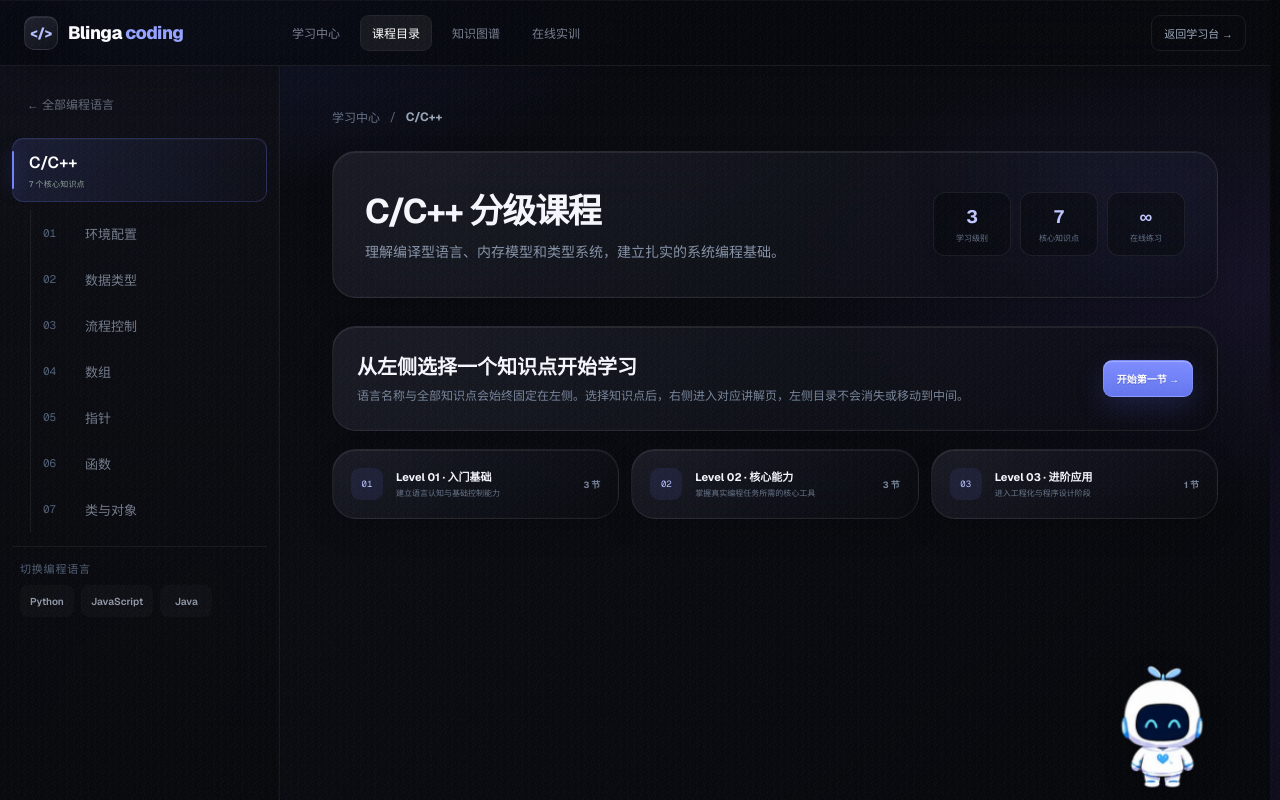
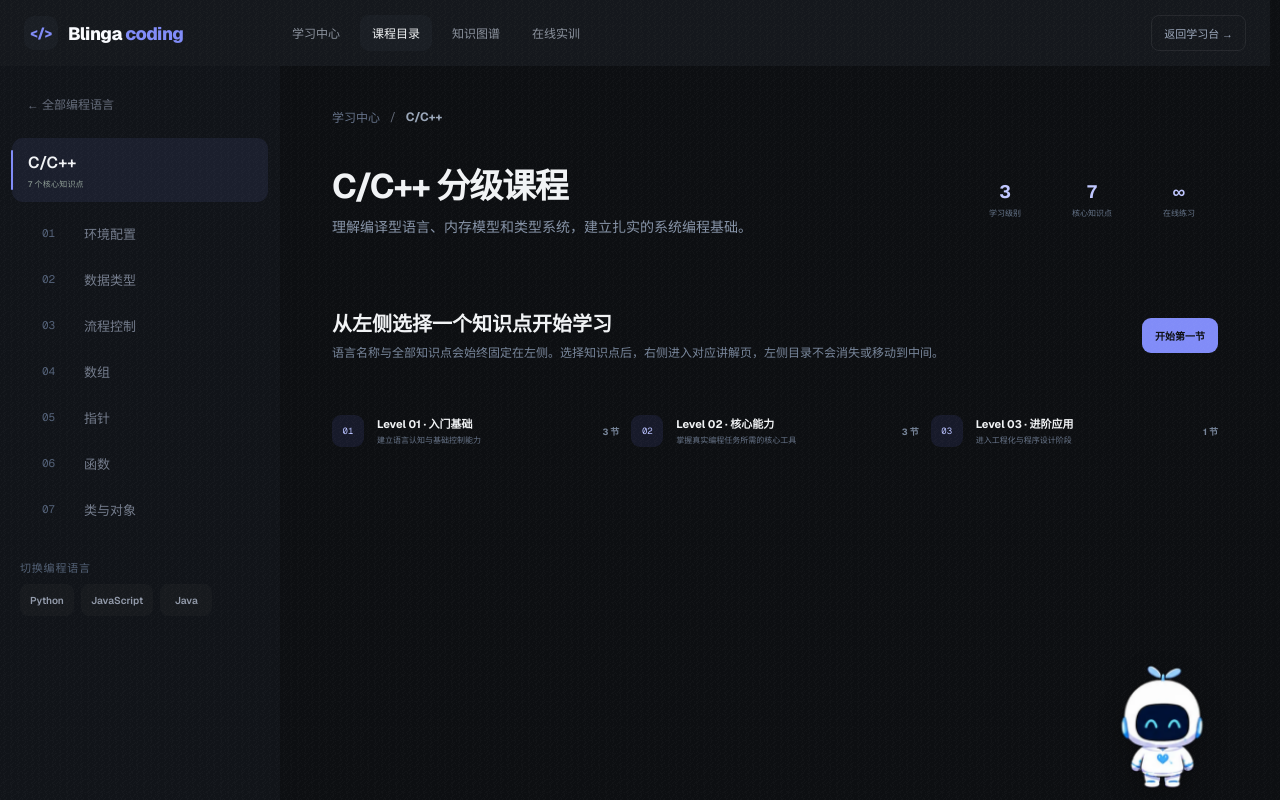
Before and after one commit to motoyatiago-cpu/Blinga-coding, a Next.js app: page /courses/c-cpp in a window 1280 px wide. Built offline with nearby package versions, Linux system fonts and the light colour scheme.

Commit message:
style: refine dark learning interface

```diff
--- a/app/courses/[language]/page.tsx
+++ b/app/courses/[language]/page.tsx
@@ -126,7 +126,7 @@ export default async function CoursePage({ params }: { params: Promise<{ languag
 
         <div className="course-entry glass">
           <div><h2>从左侧选择一个知识点开始学习</h2><p>语言名称与全部知识点会始终固定在左侧。选择知识点后，右侧进入对应讲解页，左侧目录不会消失或移动到中间。</p></div>
-          <a href={buildCourseUrl(course.queryName, 0)}>开始第一节 →</a>
+          <a href={buildCourseUrl(course.queryName, 0)}>开始第一节</a>
         </div>
         <div className="course-level-summary">
           {levels.map((level, index) => <article className="glass" key={level.name}>
--- a/app/layout.tsx
+++ b/app/layout.tsx
@@ -2,6 +2,7 @@ import type { Metadata } from "next";
 import { Geist, Geist_Mono } from "next/font/google";
 import "./globals.css";
 import "lenis/dist/lenis.css";
+import "./refined-dark-ui.css";
 import HoverBounceMotion from "./hover-bounce";
 import SmoothScrollMotion from "./smooth-scroll";
 import { WebDesktopPet } from "./web-pet";
--- a/app/page.tsx
+++ b/app/page.tsx
@@ -2422,13 +2422,13 @@ export default function Home() {
               </div>
             </div>
 
-            <article className="lesson-card glass"><h2>{lesson.title}：核心概念与实践</h2><p>{lesson.desc}</p><div className="note"><b>💡 学习方式</b><span>先理解概念和执行过程，再阅读代码示例，最后进入在线实训完成修改与验证。</span></div></article>
+            <article className="lesson-card"><h2>{lesson.title}：核心概念与实践</h2><p>{lesson.desc}</p><div className="note"><b>学习方式</b><span>先理解概念和执行过程，再阅读代码示例，最后进入在线实训完成修改与验证。</span></div></article>
             <DeepLesson lang={lang} topicIndex={selectedTopicIndex} />
 
             <div className="code-example glass">
               <div className="pane-head"><span><i /> lesson-example</span><button onClick={() => navigator.clipboard?.writeText(lesson.code)}>复制代码</button></div>
               <pre><code>{lesson.code}</code></pre>
-              <div className="example-foot"><span>01 准备数据</span><span>02 逐个遍历</span><span>03 处理结果</span><a href="#lab">打开实训沙盒 →</a></div>
+              <div className="example-foot"><span>01 准备数据</span><span>02 逐个遍历</span><span>03 处理结果</span><a href="#lab">进入练习</a></div>
             </div>
 
             <LessonNotes
@@ -2455,7 +2455,7 @@ export default function Home() {
             tabIndex={chatOpen ? 0 : -1}
             aria-label="拖动 AI 助教窗口，使用方向键可以微调位置"
             {...chatDragHandleProps}
-          ><div><span>✦</span><div><b>AI 编程助教</b><small>{aiBusy ? "正在分析当前代码…" : `已同步编辑器 · ${sandboxContext.code.split("\n").length} 行代码`}</small></div></div><div className="chat-head-actions"><button className="chat-clear" onClick={clearConversation} disabled={messages.length === 1 && !aiBusy}>清空</button><button className="chat-reset-layout" onClick={resetChatPanelLayout}>还原</button><button onClick={() => setChatOpen(false)} aria-label="关闭 AI 助教">×</button></div></div>
+          ><div><div><b>AI 助教</b><small>{aiBusy ? "正在分析当前代码…" : `已同步编辑器 · ${sandboxContext.code.split("\n").length} 行代码`}</small></div></div><div className="chat-head-actions"><button className="chat-clear" onClick={clearConversation} disabled={messages.length === 1 && !aiBusy}>清空</button><button className="chat-reset-layout" onClick={resetChatPanelLayout}>还原</button><button onClick={() => setChatOpen(false)} aria-label="关闭 AI 助教">×</button></div></div>
           <div className="messages" ref={chatMessagesRef} aria-live="polite">{messages.map((message, index) => <div key={index} className={`message ${message.role}`}>{message.text}</div>)}{aiBusy && <div className="message ai ai-working"><i />正在组织答案，可随时停止…</div>}</div>
           <div className="chips"><button disabled={aiBusy} onClick={() => ask("用生活化的例子解释当前知识点")}>解释知识点</button><button disabled={aiBusy} onClick={() => ask("分析这段代码可能出现的错误")}>分析报错</button><button disabled={aiBusy} onClick={() => ask("给出代码优化建议")}>优化代码</button></div>
           <div className="chat-input"><textarea value={question} onChange={(event) => setQuestion(event.target.value)} onKeyDown={(event) => { if (event.key === "Enter" && !event.shiftKey) { event.preventDefault(); ask(); } }} placeholder={aiBusy ? "AI 正在回答，可先编辑下一个问题…" : "输入你的编程问题…"} /><button className={aiBusy ? "stop" : ""} onClick={aiBusy ? stopAiAnswer : () => ask()} disabled={!aiBusy && !question.trim()} aria-label={aiBusy ? "停止 AI 回答" : "发送问题"}>{aiBusy ? "■" : "↑"}</button></div>
--- /dev/null
+++ b/app/refined-dark-ui.css
@@ -0,0 +1,447 @@
+:root {
+  --bg: #0d0f12;
+  --panel: #15181d;
+  --panel-solid: #15181d;
+  --surface: #15181d;
+  --surface-hover: #1a1e24;
+  --text: #f1f3f5;
+  --muted: #8b929d;
+  --text-muted: #8b929d;
+  --accent: #818cf8;
+  --accent-hi: #818cf8;
+  --purple: #818cf8;
+  --line: rgba(255, 255, 255, 0.07);
+  --line-hi: rgba(255, 255, 255, 0.11);
+}
+
+body {
+  color: var(--text);
+  background: var(--bg);
+}
+
+.ambient {
+  display: none;
+}
+
+/* Navigation regions are separated by surface brightness, not lines. */
+.topbar.glass,
+.profile-topbar,
+.forum-topbar {
+  border: 0;
+  background: var(--surface);
+  box-shadow: none;
+  backdrop-filter: none;
+  -webkit-backdrop-filter: none;
+}
+
+.brandmark,
+.avatar {
+  border: 0;
+  background: var(--surface-hover);
+  box-shadow: none;
+  color: var(--accent);
+}
+
+.brand > span:last-child > span,
+.profile-brand b,
+.forum-brand b {
+  color: var(--accent);
+}
+
+.topbar nav a,
+.profile-topbar nav a,
+.forum-topbar nav a {
+  border: 0;
+  color: var(--text-muted);
+}
+
+.topbar nav a:hover,
+.topbar nav a.active,
+.profile-topbar nav a:hover,
+.forum-topbar nav a:hover {
+  color: var(--text);
+  background: var(--surface-hover);
+  box-shadow: none;
+}
+
+.sidebar.glass,
+.course-language-nav.glass {
+  border: 0;
+  background: #111419;
+  box-shadow: none;
+  backdrop-filter: none;
+  -webkit-backdrop-filter: none;
+}
+
+.language,
+.language.selected,
+.course-switcher,
+.course-switcher a {
+  border: 0;
+  box-shadow: none;
+  background-image: none;
+}
+
+.language:hover {
+  color: var(--text);
+  background: var(--surface-hover);
+}
+
+.language.selected {
+  color: var(--text);
+  background: rgba(129, 140, 248, 0.09);
+}
+
+.language.selected::before {
+  width: 2px;
+  background: var(--accent);
+  box-shadow: none;
+}
+
+/* Chapter rows have no frames; only the active row carries a quiet marker. */
+.course-topic-nav,
+.accordion-body > div {
+  border: 0;
+}
+
+.course-topic-nav a,
+.topic,
+.course-topic-nav a.completed {
+  border: 0;
+  border-radius: 6px;
+  background: transparent;
+  box-shadow: none;
+  transform: none;
+}
+
+.course-topic-nav a:hover,
+.topic:hover {
+  border: 0;
+  color: var(--text);
+  background: var(--surface-hover);
+  box-shadow: none;
+}
+
+.course-topic-nav a.active,
+.topic.active {
+  border: 0;
+  color: var(--text);
+  background: rgba(129, 140, 248, 0.09);
+  box-shadow: inset 2px 0 0 var(--accent);
+}
+
+.course-topic-nav a.active > span,
+.course-topic-nav a.active > i,
+.topic.active span,
+.topic.active i,
+.course-switcher a:hover {
+  color: var(--accent);
+}
+
+/* Reading content sits directly on the page instead of inside stacked cards. */
+.lesson-card,
+.course-hero,
+.course-entry,
+.course-level-summary article,
+.concept-flow article,
+.pitfall-grid article {
+  border: 0;
+  border-radius: 0;
+  background: transparent;
+  background-image: none;
+  box-shadow: none;
+  backdrop-filter: none;
+  -webkit-backdrop-filter: none;
+}
+
+.lesson-card {
+  margin-bottom: 0;
+  padding: 0;
+}
+
+.course-hero {
+  padding: 8px 0 28px;
+  overflow: visible;
+}
+
+.course-hero::after {
+  display: none;
+}
+
+.course-entry {
+  margin-top: 20px;
+  padding: 20px 0;
+}
+
+.course-stats > div {
+  border: 0;
+  background: transparent;
+  box-shadow: none;
+}
+
+.course-level-summary article {
+  padding: 14px 0;
+}
+
+.catalog-topic {
+  border: 0;
+  border-radius: 8px;
+  background: transparent;
+  box-shadow: none;
+}
+
+.catalog-topic:hover {
+  border: 0;
+  background: var(--surface-hover);
+  box-shadow: none;
+  transform: none;
+}
+
+.catalog-topic footer {
+  border: 0;
+}
+
+.lesson-head h1,
+.course-hero h1,
+.section-heading h2,
+.deep-intro h2 {
+  color: var(--text);
+  background: none;
+  -webkit-text-fill-color: currentColor;
+}
+
+.lesson-head > div > p,
+.eyebrow,
+.eyebrow.purple,
+.course-entry > div:nth-child(2) > span,
+.run-history-head > div span {
+  color: var(--accent);
+  background: transparent;
+}
+
+.meta,
+.level {
+  color: var(--text-muted);
+}
+
+.level {
+  padding: 0;
+  border-radius: 0;
+  background: transparent;
+}
+
+.note {
+  display: flex;
+  align-items: baseline;
+  gap: 16px;
+  margin-top: 22px;
+  padding: 14px 0 0;
+  border: 0;
+  border-top: 1px solid var(--line);
+  border-radius: 0;
+  background: transparent;
+  box-shadow: none;
+}
+
+.note b {
+  color: var(--accent);
+}
+
+.note span {
+  color: var(--text-muted);
+}
+
+.deep-lesson,
+.feature-section,
+.lesson-notes {
+  margin-top: 48px;
+  padding-top: 48px;
+  border-top: 1px solid var(--line);
+}
+
+.concept-flow,
+.pitfall-grid {
+  gap: 24px;
+}
+
+.concept-flow article,
+.pitfall-grid article {
+  padding: 0;
+}
+
+.concept-flow article::after {
+  display: none;
+}
+
+.knowledge-node {
+  border: 1px solid var(--line);
+  border-radius: 8px;
+  background: var(--surface-hover);
+  background-image: none;
+  box-shadow: none;
+}
+
+.knowledge-node.selected {
+  border-color: rgba(129, 140, 248, 0.5);
+  box-shadow: inset 2px 0 0 var(--accent);
+}
+
+/* Only interactive tools retain an explicit surface and functional boundary. */
+.code-example,
+.deep-example,
+.sandbox,
+.graph-shell,
+.run-history,
+.code-viewer-dialog,
+.search-dialog,
+.chat {
+  border: 1px solid var(--line);
+  border-radius: 10px;
+  background: var(--surface);
+  background-image: none;
+  box-shadow: none;
+  backdrop-filter: none;
+  -webkit-backdrop-filter: none;
+}
+
+.lesson-notes {
+  border-right: 0;
+  border-bottom: 0;
+  border-left: 0;
+  border-radius: 0;
+  background: transparent;
+  box-shadow: none;
+  overflow: visible;
+}
+
+.lesson-notes-head,
+.lesson-notes > footer {
+  border: 0;
+  background: transparent;
+  box-shadow: none;
+}
+
+.lesson-notes > textarea,
+.stdin-panel textarea,
+.chat-input textarea,
+.search-box input,
+.node-title,
+.node-description {
+  border: 1px solid var(--line);
+  border-radius: 10px;
+  background: var(--surface);
+  box-shadow: none;
+}
+
+.lesson-notes > textarea:focus,
+.stdin-panel textarea:focus,
+.chat-input textarea:focus,
+.search-box input:focus {
+  border-color: rgba(129, 140, 248, 0.55);
+  box-shadow: none;
+}
+
+.pane-head,
+.run-history-head,
+.mac-code-head,
+.editor-foot,
+.judge-row,
+.code-viewer-titlebar {
+  background: var(--surface-hover);
+  background-image: none;
+  box-shadow: none;
+}
+
+.pane-head::before,
+.run-history-head::before,
+.mac-code-head::before,
+.pane-head::after,
+.run-history-head::after,
+.mac-code-head::after,
+.mac-traffic-lights {
+  display: none;
+}
+
+.pane-head,
+.run-history-head,
+.mac-code-head {
+  padding-left: 16px;
+}
+
+.pane-head > span i {
+  display: none;
+}
+
+.primary,
+.toolbar button.primary,
+.run,
+.course-entry > a,
+.document-export button,
+.search-box button,
+.chat-input button {
+  border: 0;
+  background: var(--accent);
+  background-image: none;
+  color: #0d0f12;
+  box-shadow: none;
+  text-shadow: none;
+}
+
+.primary:hover,
+.toolbar button.primary:hover,
+.run:hover,
+.course-entry > a:hover,
+.document-export button:hover,
+.search-box button:hover,
+.chat-input button:hover {
+  background: #8f98f4;
+  box-shadow: none;
+}
+
+.pager button,
+.toolbar button,
+.pane-head button,
+.focus-mode-toggle,
+.editor-actions button {
+  border: 0;
+  border-radius: 8px;
+  background: var(--surface-hover);
+  background-image: none;
+  box-shadow: none;
+}
+
+.search-trigger,
+.course-back,
+.account-popover,
+.search-answer,
+.message,
+.chips button {
+  border-color: var(--line);
+  border-radius: 8px;
+  background-image: none;
+  box-shadow: none;
+}
+
+.status-dot,
+.lesson-notes-status i,
+.lesson-notes-status i.synced {
+  box-shadow: none;
+}
+
+.gradient-text {
+  color: var(--text);
+  background: none;
+  -webkit-text-fill-color: currentColor;
+}
+
+.glow {
+  box-shadow: none;
+  filter: none;
+}
+
+@media (max-width: 980px) {
+  .course-topic-nav a,
+  .topic {
+    border: 0;
+  }
+}
```
Also changed, not shown: 1 other file (tests, documents, lock files or other folders).
